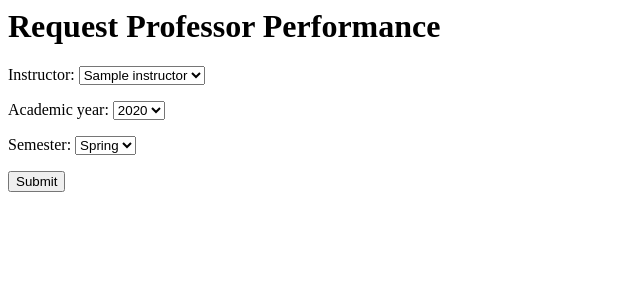
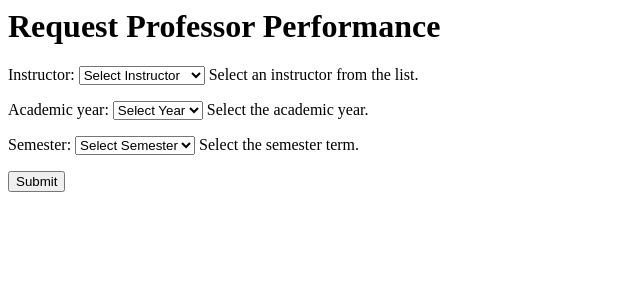
Before and after one commit to jencelis/TeamO-DBProj2, a Django app: page /admins/performance/ in a window 1280 px wide. Shown: the top 300 px of the page, without its empty margins (0-640 px from the left). Run offline with Django 5.2, Linux system fonts and the light colour scheme; tables that the repository leaves empty hold one stand-in row (values such as "Sample post"); parts of the project's set-up code (start-up, migrations or seed data) failed here and were passed over.

Commit message:
F1 Functionality, F2 finished, F3 update

```diff
--- a/admins/forms.py
+++ b/admins/forms.py
@@ -1,25 +1,16 @@
 from django import forms
-from .models import Instructor, Section
-
+from .models import Instructor, Section, Teaches
 
 class PerformanceForm(forms.Form):
-    instructor = forms.ModelChoiceField(queryset=Instructor.objects.all(), empty_label=None)
-
-    # Dynamic choices for academic_year and semester will be set in the __init__ method
-    academic_year = forms.ChoiceField(choices=[])
-    semester = forms.ChoiceField(choices=[])
+    instructor = forms.ModelChoiceField(queryset=Instructor.objects.all(), empty_label="Select Instructor")
+    academic_year = forms.ModelChoiceField(queryset=Teaches.objects.order_by('year').values_list('year', flat=True).distinct(), empty_label="Select Year")
+    semester = forms.ModelChoiceField(queryset=Teaches.objects.order_by('semester').values_list('semester', flat=True).distinct(), empty_label="Select Semester")
 
     def __init__(self, *args, **kwargs):
         super(PerformanceForm, self).__init__(*args, **kwargs)
-
-        # Set choices for academic_year based on Section data
-        academic_year_choices = Section.objects.order_by('year').values_list('year', flat=True).distinct()
-        self.fields['academic_year'].choices = [(year, year) for year in academic_year_choices]
-
-        # Set choices for semester based on Section data
-        # Assuming that the 'semester' is stored as an integer that represents the term
-        semester_choices = Section.objects.order_by('semester').values_list('semester', flat=True).distinct()
-        self.fields['semester'].choices = [(semester, "Spring" if semester == 1 else "Fall" if semester == 2 else "Summer") for semester in semester_choices]
-
-        # Updating the label function for the instructor field
+        # Optionally add field help texts
+        self.fields['instructor'].help_text = "Select an instructor from the list."
+        self.fields['academic_year'].help_text = "Select the academic year."
+        self.fields['semester'].help_text = "Select the semester term."
+        # Label for Instructor Field to display names
         self.fields['instructor'].label_from_instance = lambda obj: f"{obj.name}"
--- a/admins/models.py
+++ b/admins/models.py
@@ -11,7 +11,7 @@ class Department(models.Model):
 class Instructor(models.Model):
     id = models.CharField(primary_key=True, max_length=5)
     name = models.CharField(max_length=32, blank=True, null=True)
-    dept_name = models.ForeignKey('Department', on_delete=models.CASCADE, db_column='dept_name', blank=True, null=True)
+    dept_name = models.ForeignKey('Department', on_delete=models.CASCADE, db_column='dept_name', blank=True, null=False)
     salary = models.IntegerField(blank=True, null=True)
 
     class Meta:
@@ -36,7 +36,7 @@ class Publication(models.Model):
 class Course(models.Model):
     course_id = models.CharField(primary_key=True, max_length=10)
     title = models.CharField(max_length=255)
-    dept_name = models.CharField(max_length=50)  # Assuming department names are short strings
+    dept_name = models.CharField(max_length=50, default='Default Department')  # Assuming department names are short strings
     credits = models.IntegerField()
 
     class Meta:
@@ -46,7 +46,7 @@ class Course(models.Model):
         return f"{self.title} ({self.course_id})"
 
 class Section(models.Model):
-    course = models.OneToOneField(Course, on_delete=models.DO_NOTHING, primary_key=True)
+    course = models.ForeignKey(Course, on_delete=models.CASCADE)
     sec_id = models.CharField(max_length=4)
     semester = models.IntegerField()
     year = models.IntegerField()
@@ -58,3 +58,35 @@ class Section(models.Model):
         managed = False
         db_table = 'section'
         unique_together = (('course', 'sec_id', 'semester', 'year'),)
+
+class Teaches(models.Model):
+    course = models.ForeignKey(Course, on_delete=models.CASCADE)
+    sec_id = models.CharField(max_length=4)
+    semester = models.CharField(max_length=2)
+    year = models.IntegerField()
+    teacher_id = models.ForeignKey(Instructor, on_delete=models.CASCADE)
+
+    class Meta:
+        db_table = 'teaches'
+        unique_together = (('course', 'sec_id', 'semester', 'year', 'teacher_id'),)
+
+class Student(models.Model):
+    student_id = models.CharField(max_length=8, primary_key=True)
+    name = models.CharField(max_length=100)
+    dept_name = models.CharField(max_length=32)
+    total_credits = models.IntegerField()
+
+    class Meta:
+        db_table = 'student'
+
+class Takes(models.Model):
+    student = models.ForeignKey(Student, on_delete=models.CASCADE)
+    course = models.ForeignKey(Course, on_delete=models.CASCADE)
+    section = models.ForeignKey(Section, on_delete=models.CASCADE)
+    semester = models.CharField(max_length=2)
+    year = models.IntegerField()
+    grade = models.CharField(max_length=2, blank=True, null=True)
+
+    class Meta:
+        db_table = 'takes'
+        unique_together = (('student', 'course', 'section', 'semester', 'year'),)
--- a/admins/urls.py
+++ b/admins/urls.py
@@ -4,5 +4,6 @@ from . import views
 urlpatterns = [
     path("", views.admin_home, name="admin_home"),
     path('salary-report/', views.salary_report, name='salary_report'),
-    path('performance/', views.performance_request, name='performance_form'),
+    path('performance/', views.performance_report, name='performance_report'),
+    path('professors/', views.list_professors, name='list-professors'),
 ]
--- a/admins/views.py
+++ b/admins/views.py
@@ -1,16 +1,33 @@
-from django.shortcuts import render, HttpResponse
+from django.shortcuts import render, HttpResponse, get_object_or_404
 from django.db.models import Avg, Max, Min, Sum, Count
-from .models import Instructor, Department, Course, Funding, Publication
+from .models import Instructor, Department, Course, Funding, Publication, Teaches, Takes
 from .forms import PerformanceForm
 
 # Home page view
 def admin_home(request):
     return HttpResponse("Administration Page")
 
+def list_professors(request):
+    sort_by = request.GET.get('sort', 'name')  # Default sorting by name
+
+    # Map 'sort' value to actual database fields
+    if sort_by == 'name':
+        professors = Instructor.objects.all().order_by('name')
+    elif sort_by == 'dept':
+        professors = Instructor.objects.all().order_by('dept_name_id')  # Sorting by foreign key reference
+    elif sort_by == 'salary':
+        professors = Instructor.objects.all().order_by('-salary')  # Descending order for salary
+
+    context = {
+        'professors': professors,
+        'current_sort': sort_by
+    }
+    return render(request, 'list_professors.html', context)
+
 # Salary report view for each department
 def salary_report(request):
     # Aggregating salary data grouped by 'dept_name' directly in the Instructor model
-    departments = Instructor.objects.values('dept_name').annotate(
+    departments = Instructor.objects.exclude(dept_name__isnull=True).values('dept_name').annotate(
         min_salary=Min('salary'),
         max_salary=Max('salary'),
         avg_salary=Avg('salary')
@@ -18,71 +35,47 @@ def salary_report(request):
 
     return render(request, 'salary_report.html', {'departments': departments})
 
-def performance_request(request):
+
+
+def performance_report(request):
     if request.method == 'POST':
         form = PerformanceForm(request.POST)
         if form.is_valid():
-            instructor_name = form.cleaned_data['instructor']
-            academic_year = form.cleaned_data['year']
+            instructor = form.cleaned_data['instructor']
+            year = form.cleaned_data['academic_year']
             semester = form.cleaned_data['semester']
 
-            # Fetch the instructor based on the name
-            instructor = get_object_or_404(Instructor, name=instructor_name)
+            # Fetch teaches records filtered by instructor, year, and semester
+            teaches = Teaches.objects.filter(instructor=instructor, year=year, semester=semester)
+            course_sections_count = teaches.count()
 
-            # Fetch the teaching records from Teaches model
-            teachings = Teaches.objects.filter(
-                teacher=instructor,
-                year__year=academic_year,
-                semester__semester=semester
-            )
+            # Prepare a list of tuples for the composite key (course_id, sec_id, semester, year)
+            section_keys = teaches.values_list('course_id', 'sec_id', 'semester', 'year')
 
-            # Assuming you have a students field in the Section model
-            total_students = sum(teaching.course.students.count() for teaching in teachings)
+            # Count total students by querying Takes with the composite keys
+            total_students = Takes.objects.filter(
+                section__course_id__in=[key[0] for key in section_keys],
+                section__sec_id__in=[key[1] for key in section_keys],
+                section__semester__in=[key[2] for key in section_keys],
+                section__year__in=[key[3] for key in section_keys]
+            ).distinct().count()
 
-            # Your logic to fetch total funding and publications goes here
-            # ...
+            # Fetch total funding and publications
+            total_funding = Funding.objects.filter(instructor=instructor, year=year).aggregate(Sum('amount'))['amount__sum'] or 0
+            total_publications = Publication.objects.filter(instructor=instructor, year_published=year).count()
 
-            # Prepare the context
             context = {
-                'instructor': instructor,
-                'teachings': teachings,
+                'instructor': instructor.name,
+                'courses_taught': course_sections_count,
                 'total_students': total_students,
-                # Add additional context for funding and publications
+                'total_funding': total_funding,
+                'total_publications': total_publications,
             }
 
             return render(request, 'performance_results.html', context)
-
+        else:
+            return render(request, 'request_performance.html', {'form': form})
     else:
         form = PerformanceForm()
 
     return render(request, 'request_performance.html', {'form': form})
-
-# Detailed performance data for a specific instructor
-def instructor_performance(request):
-    # For simplicity, using hardcoded values, but these should ideally come from the request or form
-    instructor_name = "John Doe"
-    academic_year = "2023-2024"
-    semester = "Fall"
-
-    try:
-        instructor = Instructor.objects.get(name=instructor_name)
-    except Instructor.DoesNotExist:
-        return HttpResponse("Instructor not found", status=404)
-
-    # Fetch courses taught by the instructor
-    courses = Course.objects.filter(instructor=instructor, academic_year=academic_year, semester=semester)
-    total_students = sum(course.students.count() for course in courses)
-
-    # Fetch total funding and publications
-    total_funding = Funding.objects.filter(instructor=instructor, year=academic_year.split('-')[0]).aggregate(total=Sum('amount'))['total']
-    total_publications = Publication.objects.filter(instructor=instructor, year_published__range=academic_year.split('-')).count()
-
-    context = {
-        'instructor': instructor,
-        'courses_taught': len(courses),
-        'total_students': total_students,
-        'total_funding': total_funding,
-        'total_publications': total_publications,
-    }
-
-    return render(request, 'instructor_performance.html', context)
--- a/ums/settings.py
+++ b/ums/settings.py
@@ -86,7 +86,7 @@ DATABASES = {
         'USER': 'root',
         'HOST': '127.0.0.1',
         'PORT': 3306,
-        'PASSWORD': 'Morons.99'
+        'PASSWORD': 'password'
     }
 }
 
```
Also changed, not shown: admins/templates/list_professors.html (added, +34 -0 lines), admins/templates/performance_results.html (+6 -6 lines), admins/migrations/0002_funding_publication_teaches_remove_prereq_course_and_more.py (added), admins/migrations/0003_remove_department_budget_remove_department_building_and_more.py (added), 1 other file.
